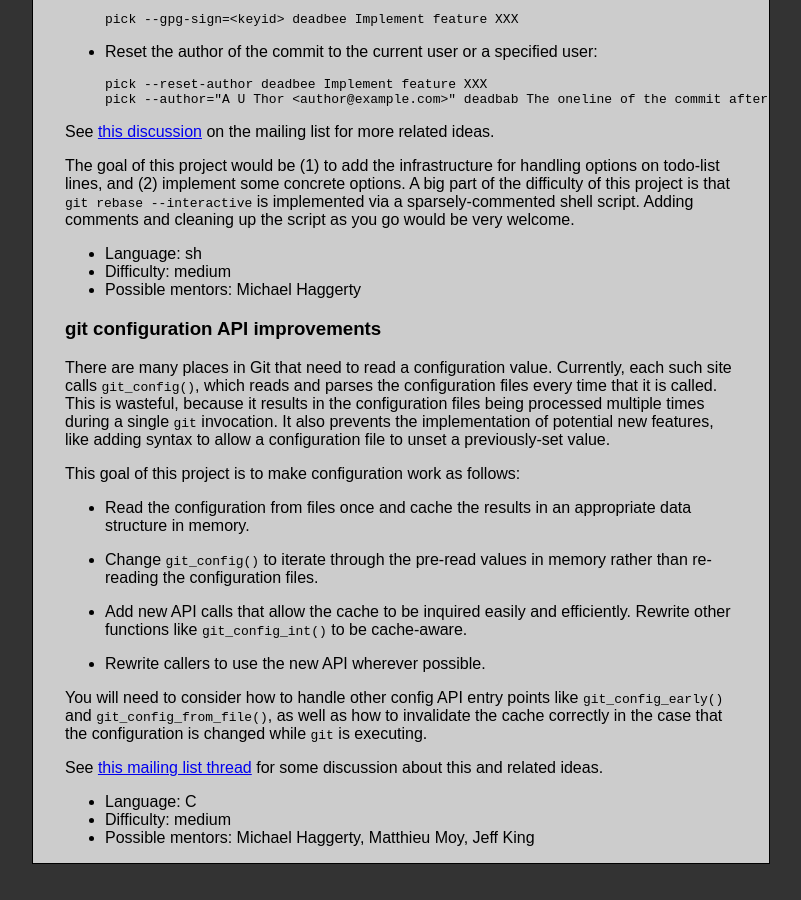
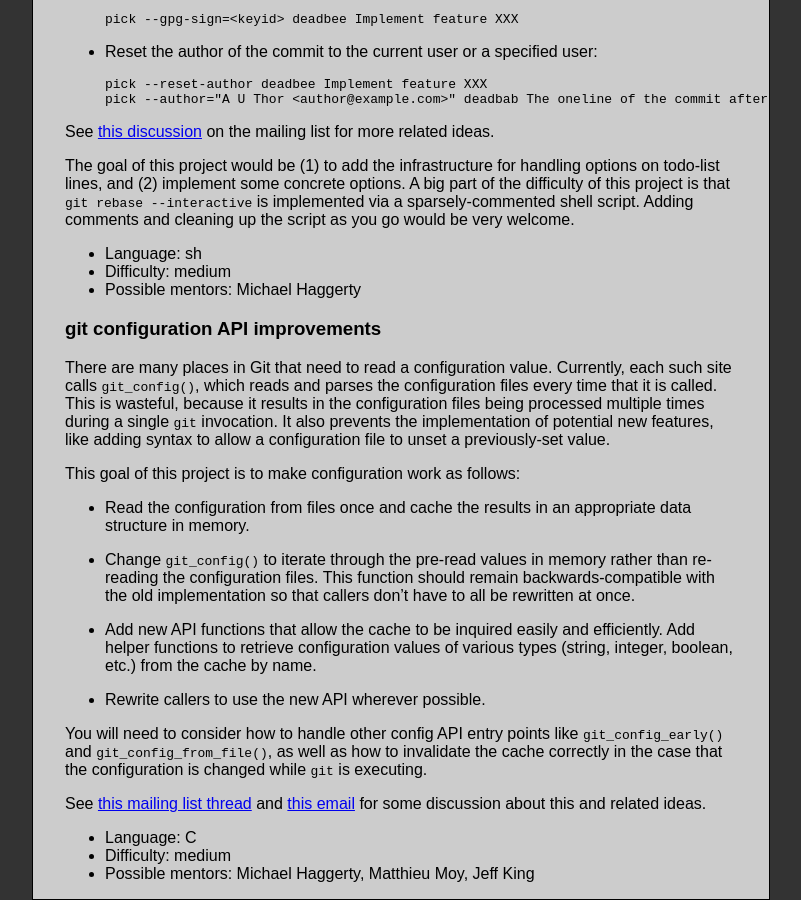
Before and after one commit to git/git.github.io, a Jekyll site: the page built from SoC-2014-Ideas.md, in a window 1280 px wide and 900 px high, scrolled down 3931 px. Shown: the whole window, without its empty margins (308-1109 px from the left). Built offline with Jekyll 4.4.1, drawn with Linux system fonts in a browser that asks for light colours; Markdown is read by kramdown in place of the engine named in the settings; before the commit the page ends 4795 px from its top, so only the background shows below that.

Commit message:
config caching idea: Fix a problem pointed out by Junio
And add another link to the mailing list.

```diff
--- a/SoC-2014-Ideas.md
+++ b/SoC-2014-Ideas.md
@@ -298,11 +298,15 @@ This goal of this project is to make configuration work as follows:
   appropriate data structure in memory.
 
 * Change `git_config()` to iterate through the pre-read values in
-  memory rather than re-reading the configuration files.
+  memory rather than re-reading the configuration files.  This
+  function should remain backwards-compatible with the old
+  implementation so that callers don't have to all be rewritten at
+  once.
 
-* Add new API calls that allow the cache to be inquired easily and
-  efficiently.  Rewrite other functions like `git_config_int()` to be
-  cache-aware.
+* Add new API functions that allow the cache to be inquired easily and
+  efficiently.  Add helper functions to retrieve configuration values
+  of various types (string, integer, boolean, etc.) from the cache by
+  name.
 
 * Rewrite callers to use the new API wherever possible.
 
@@ -311,8 +315,10 @@ like `git_config_early()` and `git_config_from_file()`, as well as how
 to invalidate the cache correctly in the case that the configuration
 is changed while `git` is executing.
 
-See
-[this mailing list thread](http://article.gmane.org/gmane.comp.version-control.git/242952)
+See [this mailing list
+thread](http://article.gmane.org/gmane.comp.version-control.git/242952)
+and [this
+email](http://article.gmane.org/gmane.comp.version-control.git/243542)
 for some discussion about this and related ideas.
 
  - Language: C
```
